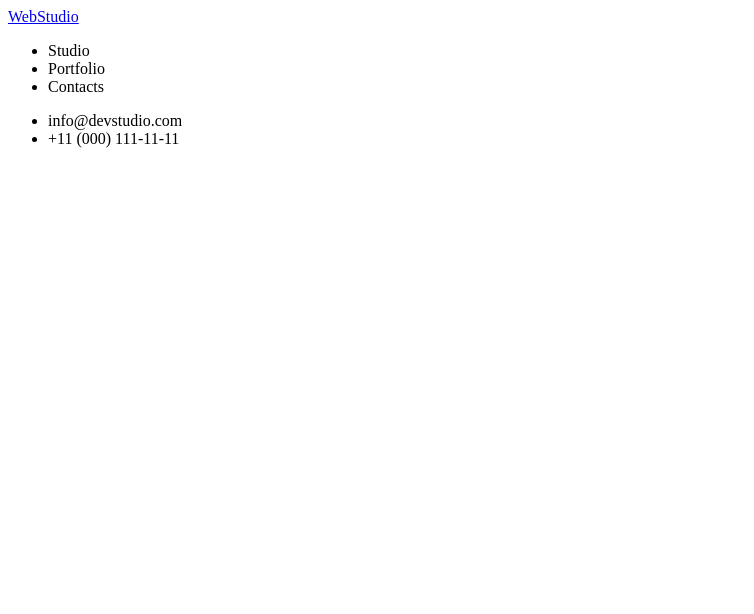
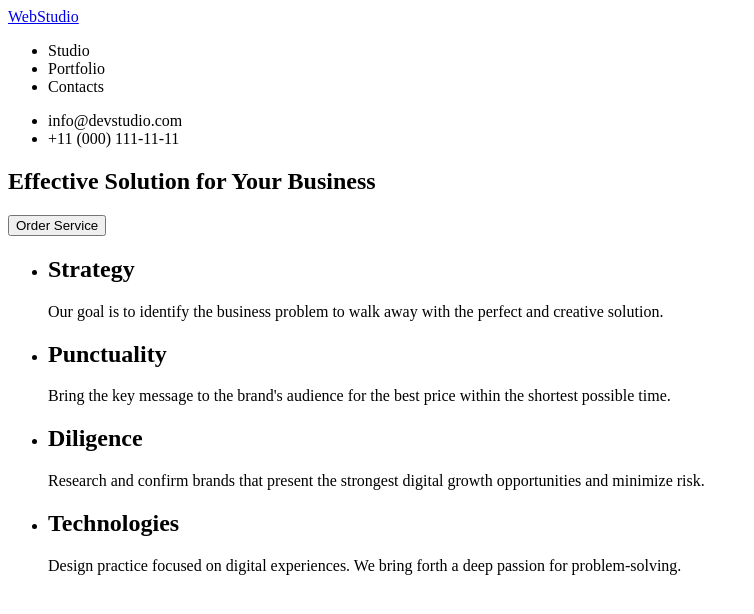
Before and after one commit to NataliDm/goit-markup-hw-01-2023, a plain HTML site: page index.html in a window 1280 px wide. Shown: the whole page, without its empty margins (0-754 px from the left). Drawn offline with Linux system fonts and the light colour scheme.

Commit message:
hero and section1
hero and section1

```diff
--- a/index.html
+++ b/index.html
@@ -22,7 +22,44 @@
       </ul>
     </header>
 
-    <main></main>
+    <main>
+      <section>
+        <h1>Effective Solution for Your Business</h1>
+        <button>Order Service</button>
+      </section>
+      <section>
+        <ul>
+          <li>
+            <h2>Strategy</h2>
+            <p>
+              Our goal is to identify the business problem to walk away with the
+              perfect and creative solution.
+            </p>
+          </li>
+          <li>
+            <h2>Punctuality</h2>
+            <p>
+              Bring the key message to the brand's audience for the best price
+              within the shortest possible time.
+            </p>
+          </li>
+          <li>
+            <h2>Diligence</h2>
+            <p>
+              Research and confirm brands that present the strongest digital
+              growth opportunities and minimize risk.
+            </p>
+          </li>
+          <li>
+            <h2>Technologies</h2>
+            <p>
+              Design practice focused on digital experiences. We bring forth a
+              deep passion for problem-solving.
+            </p>
+          </li>
+        </ul>
+      </section>
+    </main>
 
     <footer></footer>
   </body>
```
